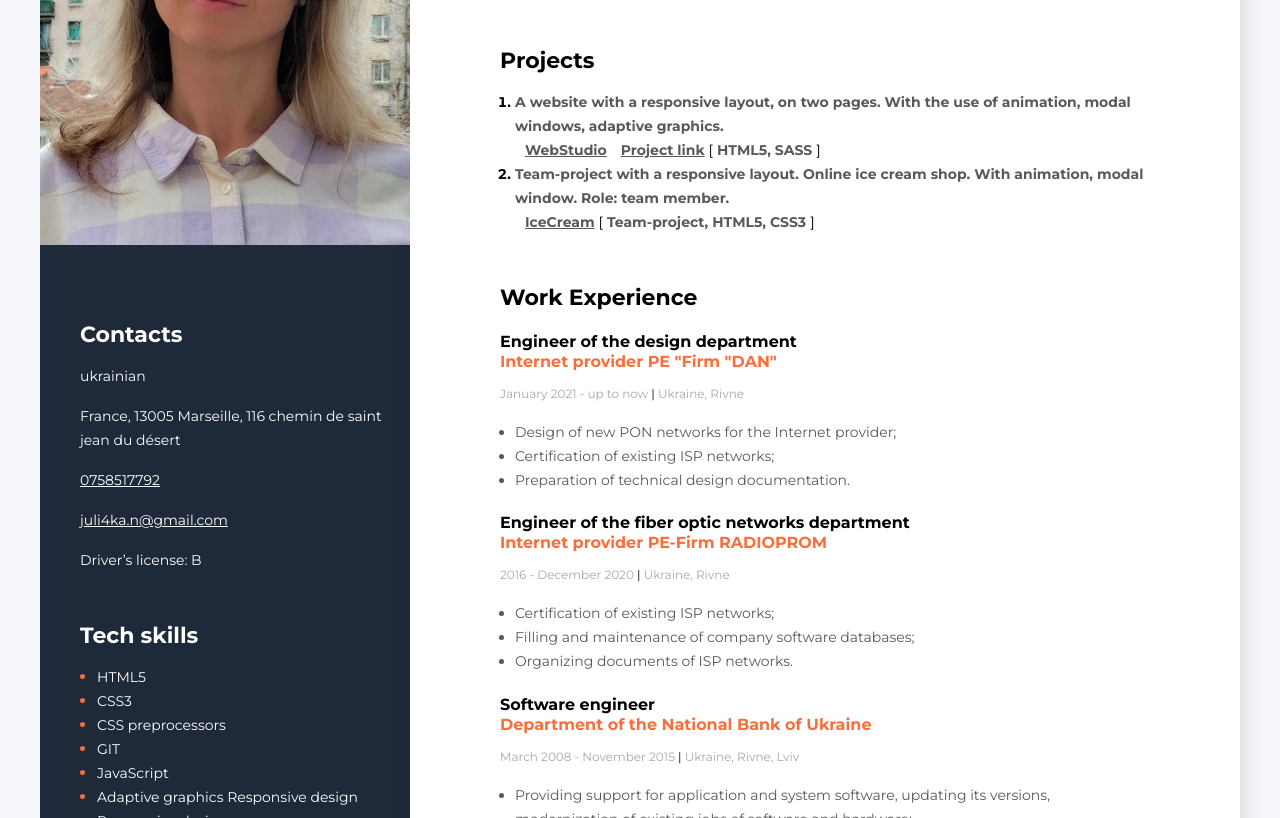
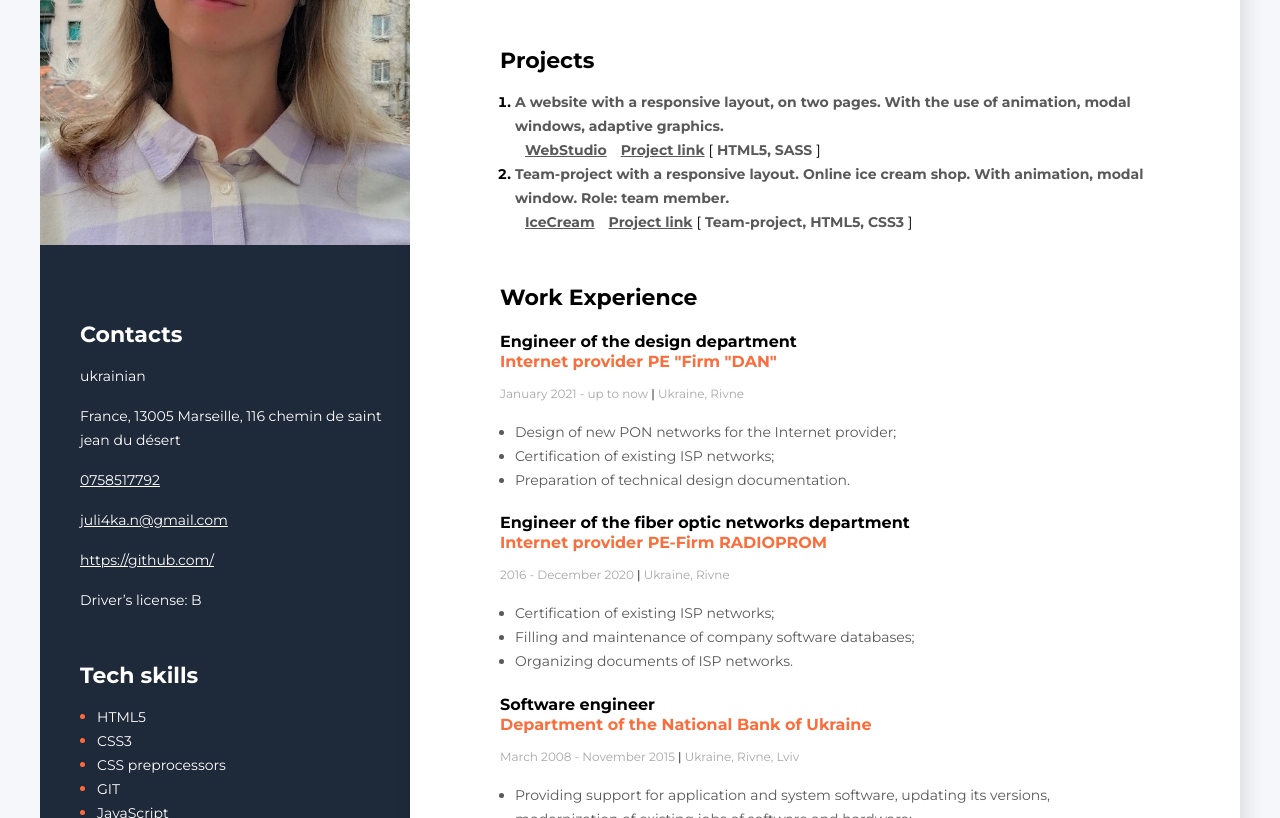
Before and after one commit to Juliia-J/Resume, a plain HTML site: page index.html in a window 1280 px wide. Shown: the part 282-1100 px from the top of the page. Drawn offline with Linux system fonts and the light colour scheme.

Commit message:
Update index.html

```diff
--- a/index.html
+++ b/index.html
@@ -48,6 +48,8 @@
                         <span class="project">Team-project with a responsive layout. Online ice cream shop. With animation, modal window. Role: team member.<br>
                             <a href="https://serhiionyshchenko.github.io/team-project/"
                               class="project-link">IceCream</a>
+                            <a href="https://github.com/SerhiiOnyshchenko/team-project"
+                            class="project-link">Project link</a>
                             <span class="project-bracket">[</span> Team-project, HTML5, CSS3 <span class="project-bracket">]</span>
                         </span>
                     </li>
@@ -140,6 +142,10 @@
                     <a href="juli4ka.n@gmail.com" class="contact-link">juli4ka.n@gmail.com</a>
                 </p>
                 <p>
+                    <!-- <span class="contact-type">Phone:</span> -->
+                    <a href="https://github.com/Juliia-J" class="contact-link">https://github.com/</a>
+                </p>
+                <p>
                     <!-- <span class="contact-type">Driver’s license:</span> -->
                     <span class="contact-link">Driver’s license: B</span>
                 </p>
```
